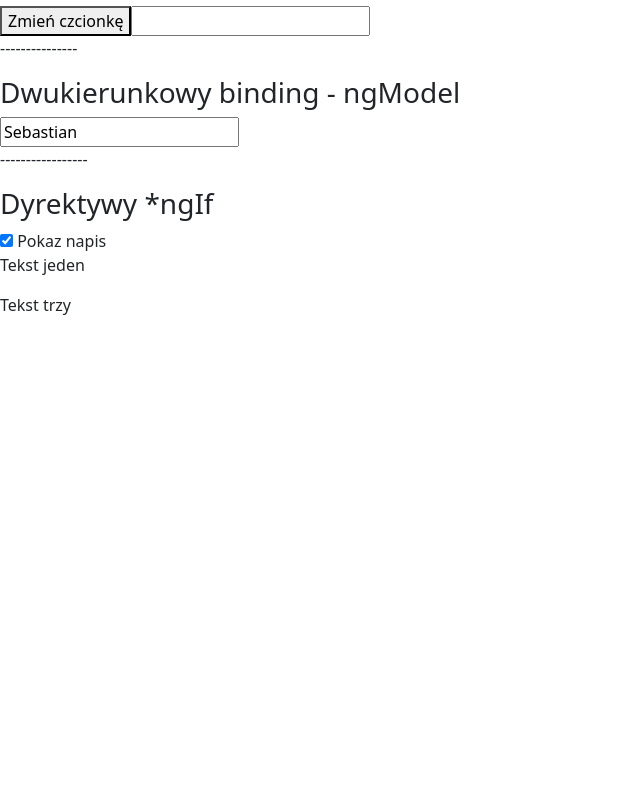
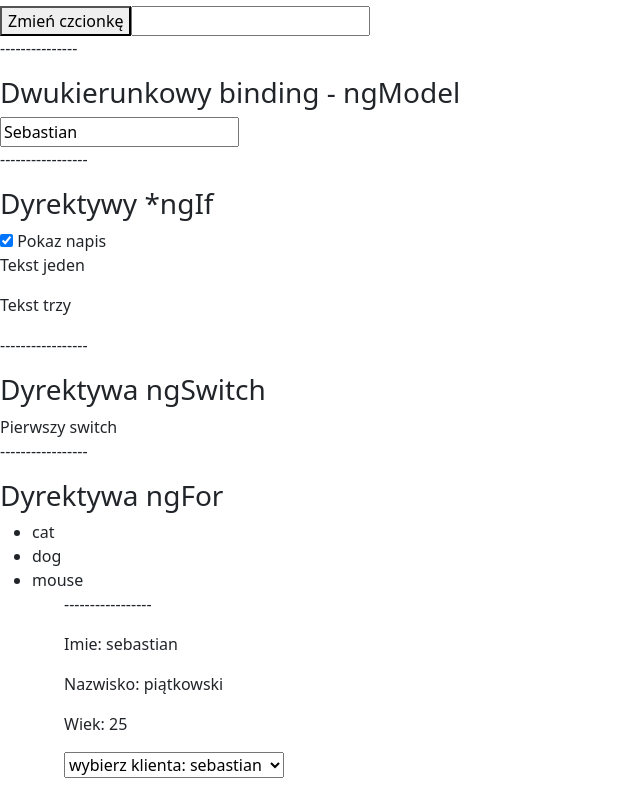
Before and after one commit to sebastianpgab/BusinessBuddyFront, an Angular app: page / in a window 1280 px wide. Shown: the part 467-1261 px from the top of the page, without its empty margins (0-640 px from the left). Before the commit the page ends 800 px from the top, so only its background shows below. Built offline with nearby package versions, Linux system fonts and the light colour scheme.

Commit message:
Practicing ngSwitch and *ngFor in Project

```diff
--- a/src/app/app.component.ts
+++ b/src/app/app.component.ts
@@ -1,4 +1,5 @@
 import { Component} from '@angular/core';
+import { Customer } from './customer/customer';
 
 
 @Component({
@@ -40,7 +41,29 @@ import { Component} from '@angular/core';
    <ng-template #tekst2> <p>Tekst dwa<p> </ng-template>
 
    <div *ngIf="isActiv"><p>Tekst trzy</p></div>
+   <p>-----------------</p>
+  <h3>Dyrektywa ngSwitch</h3>
 
+  <ng-container [ngSwitch]="age">
+    <ng-container *ngSwitchCase="25">Pierwszy switch</ng-container>
+    <ng-container *ngSwitchCase="24">Drugi switch</ng-container>
+    <ng-container *ngSwitchDefault>nieznany</ng-container>
+  </ng-container>
+
+  <p>-----------------</p>
+  <h3>Dyrektywa ngFor</h3>
+  <ul>
+    <li *ngFor="let animal of animals">{{animal}}</li>
+  <ul>
+  <p>-----------------</p>
+
+  <p>Imie: {{customer.name}}</p>
+  <p>Nazwisko: {{customer.surName}}</p>
+  <p>Wiek: {{customer.age}}</p>
+
+  <select [(ngModel)]="customer">
+    <option *ngFor="let c of customers" [ngValue] = "c">wybierz klienta: {{c.name}}</option>
+  </select>
 
   `,
   styles: [
@@ -58,6 +81,36 @@ export class AppComponent {
   isActiv = true;
   isHighlighted = true;
   changeFont:boolean = true;
+  animals: string[]= ["cat", "dog", "mouse"]
+
+  customers: Customer[] = [
+    {
+     id: 1,
+     name: "sebastian",
+     surName: "piątkowski",
+     age: 25
+     },
+
+     {
+       id: 2,
+       name: "albert",
+       surName: "wąsik",
+       age: 25
+     },
+
+     {
+       id: 3,
+       name: "eugeniusz",
+       surName: "bodo",
+       age: 25
+     }
+
+ ]
+
+  customer: Customer = this.customers[0];
+
+
+
 
   changeFontMethod() {
   this.changeFont = !this.changeFont;
--- /dev/null
+++ b/src/app/customer/customer.ts
@@ -0,0 +1,8 @@
+import { NonNullableFormBuilder } from "@angular/forms";
+
+export interface Customer{
+ id: number;
+ name: string;
+ surName: string;
+ age: number;
+}
```
